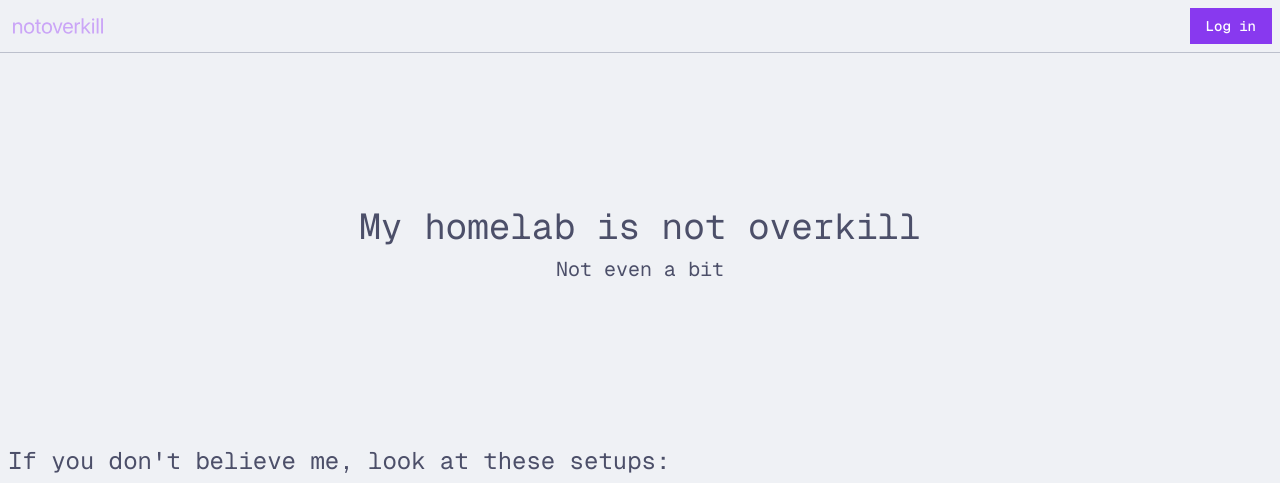
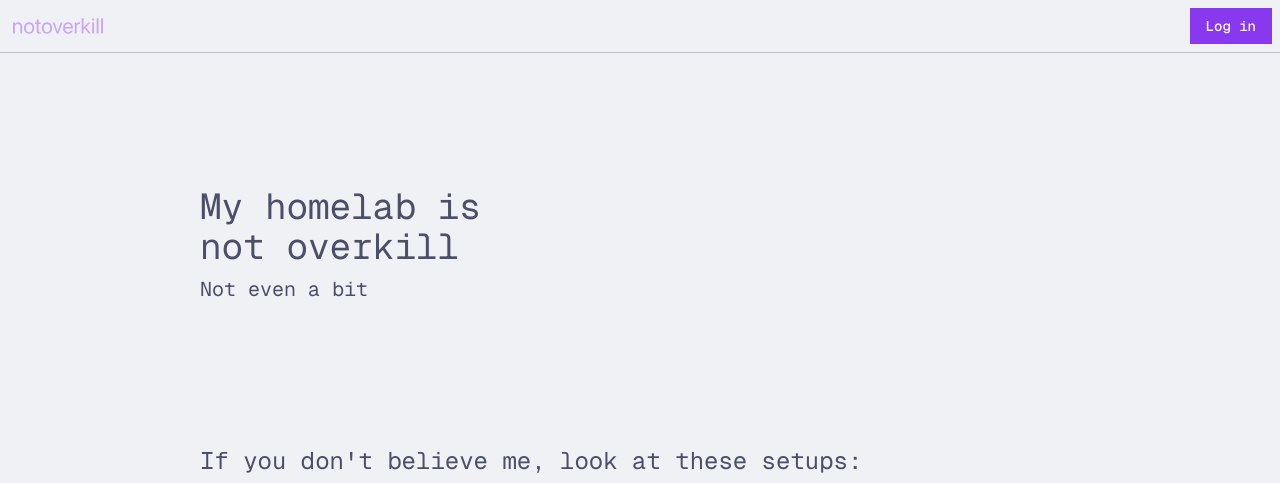
Before and after one commit to Inglan/notoverkill.com, a Next.js app: page / in a window 1280 px wide. Shown: the top 483 px of the page. Built offline with nearby package versions, Linux system fonts and the light colour scheme.

Commit message:
do some layout stuiff

```diff
--- a/app/page.tsx
+++ b/app/page.tsx
@@ -3,17 +3,21 @@ import HomelabScroller from "@/components/homelabscroller";
 export default function Home() {
   return (
     <>
-      <div className="h-96 flex justify-center items-center flex-col gap-2 p-2">
-        <h1 className="text-4xl">My homelab is not overkill</h1>
+      <main className="container mx-auto">
+        <div className="h-96 flex justify-center flex-col gap-2 p-2 max-w-4xl mx-auto">
+          <h1 className="text-4xl">
+            My homelab is <br /> not overkill
+          </h1>
           <h2 className="text-xl">Not even a bit</h2>
         </div>
-      <div className="container mx-auto p-2 flex flex-col gap-2">
+        <div className="p-2 flex flex-col gap-2 max-w-4xl mx-auto">
           <h2 className="text-2xl">
             If you don't believe me, look at these setups:
           </h2>
           <HomelabScroller />
           <div className="text-foreground/50 text-sm">From r/homelab</div>
         </div>
+      </main>
     </>
   );
 }
```
Lines whose indentation alone changed are shown as unchanged.
